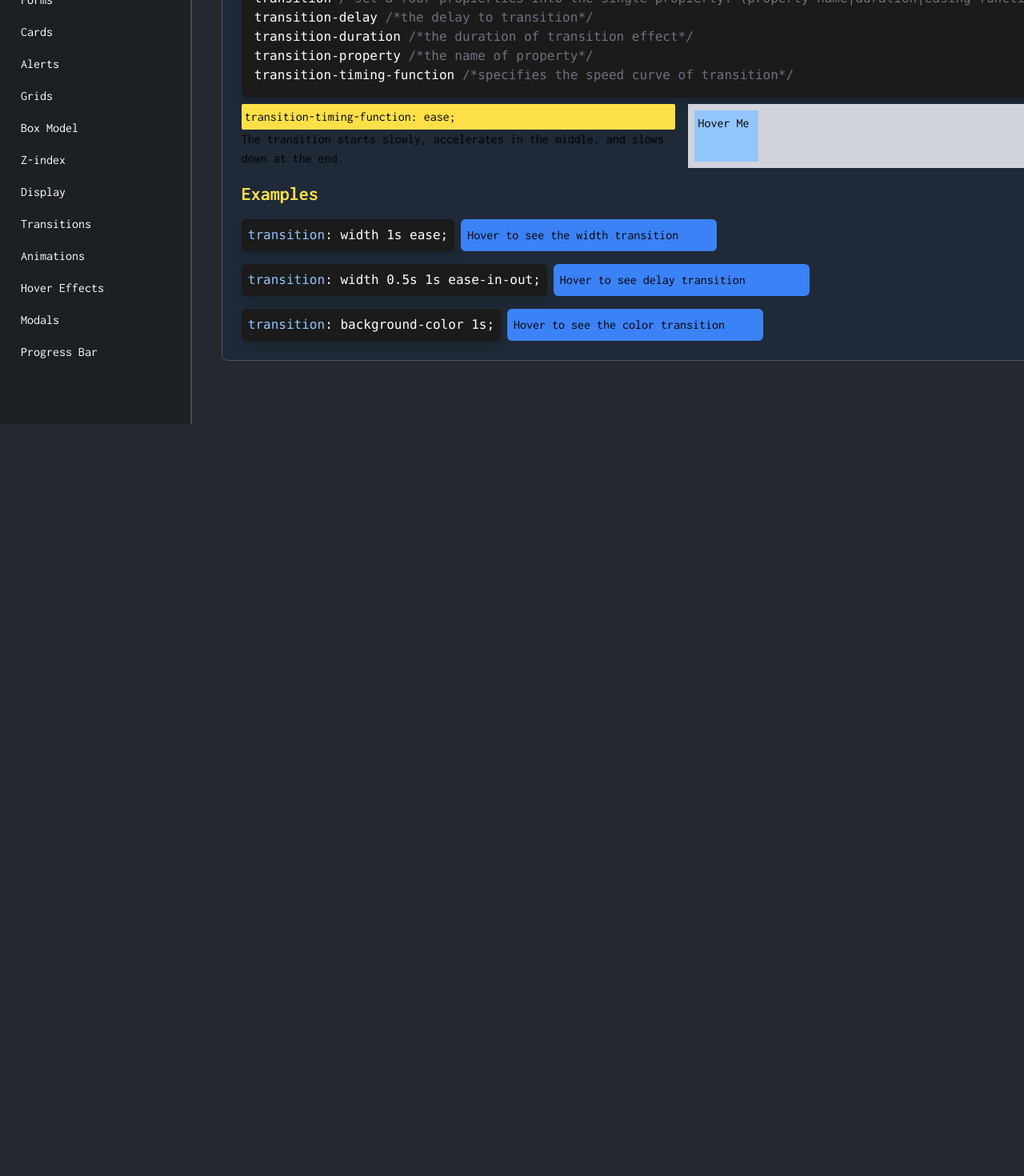
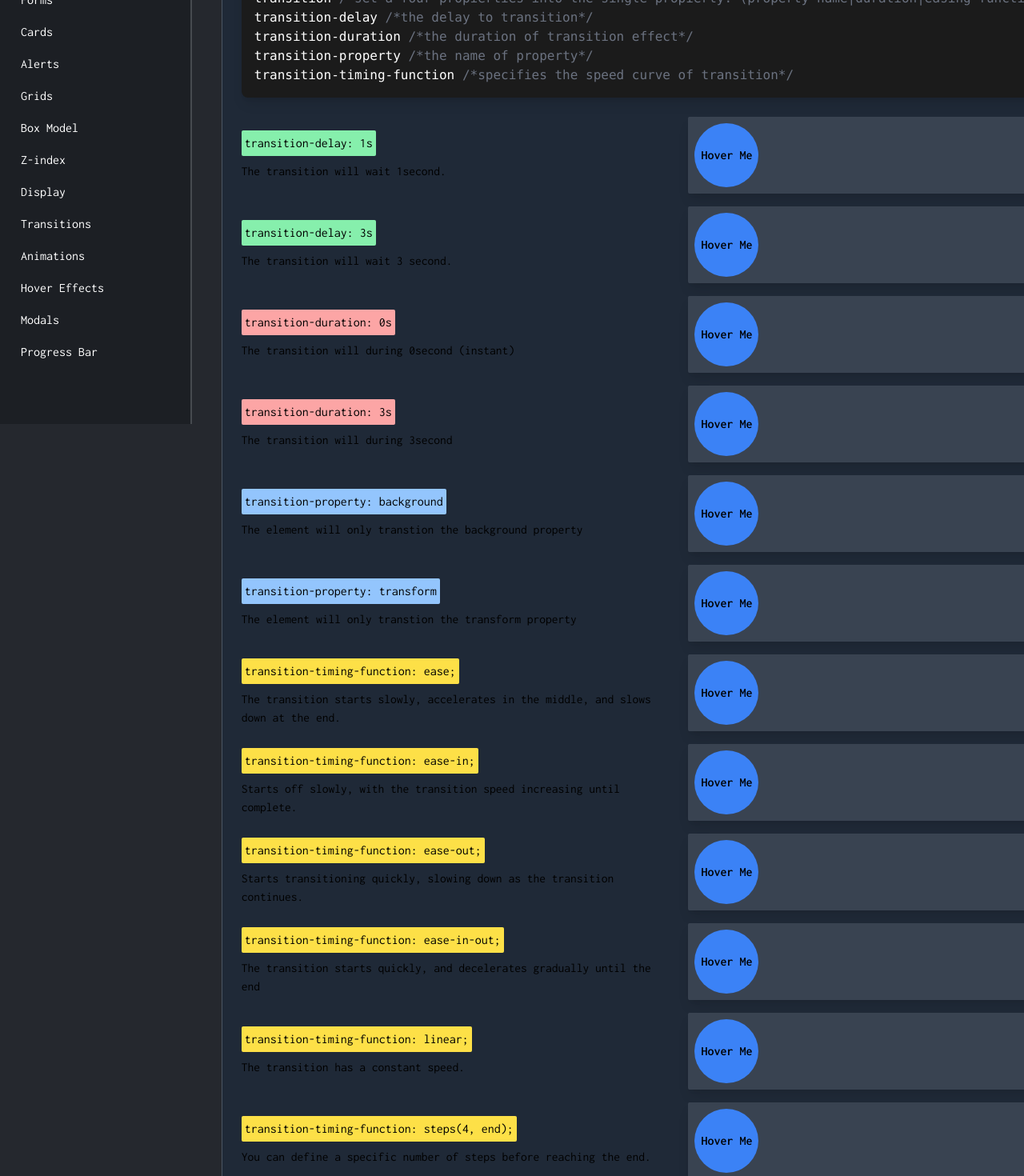
Before and after one commit to juancruzperalta/styleCSS, a React (Vite) app: page /transitions in a window 1280 px wide. Shown: the part 320-1790 px from the top of the page at 80% size. Before the commit the page ends 806 px from the top, so only its background shows below. Built offline with nearby package versions, Linux system fonts and the light colour scheme; a web font is replaced by a local one.

Commit message:
Transitions version 03-02-25

```diff
--- a/src/pages/Transitions.jsx
+++ b/src/pages/Transitions.jsx
@@ -45,19 +45,167 @@ export const Transitions = () => {
             </li>
           </ul>
         </pre>
-        <article className="mt-2 flex flex-col w-full h-full p-0 m-0 gap-4">
-          <div className="grid grid-cols-2 gap-4">
-            <div className="flex flex-col">
-              <span className="bg-yellow-300 text-black rounded-sm p-1 ">
-                transition-timing-function: ease;
-              </span>
-              <p>
-                The transition starts slowly, accelerates in the middle, and
-                slows down at the end.
-              </p>
+        <article className="mt-6 grid grid-cols-2 items-center justify-center w-full h-full p-0 m-0 gap-4">
+          <div className="flex flex-col  gap-2">
+            <span className="bg-green-300 text-black rounded-sm p-1 w-max">
+              transition-delay: 1s
+            </span>
+            <p className="text-[0.97rem]">The transition will wait 1second.</p>
+          </div>
+          <div className="bg-gray-600/60 rounded-sm p-2 shadow-lg">
+            <div className="bg-blue-500 font-semibold p-1 flex items-center justify-center w-[80px] h-[80px] rounded-full transition-all hover:translate-x-40 delay-[1s] duration-1000">
+              Hover Me
             </div>
-            <div className="bg-gray-300 p-2">
-              <div className="bg-blue-300 p-1 w-[80px] h-full">Hover Me</div>
+          </div>
+          <div className="flex flex-col  gap-2">
+            <span className="bg-green-300 text-black rounded-sm p-1 w-max">
+              transition-delay: 3s
+            </span>
+            <p className="text-[0.97rem]">The transition will wait 3 second.</p>
+          </div>
+          <div className="bg-gray-600/60 rounded-sm p-2 shadow-lg">
+            <div className="bg-blue-500 font-semibold p-1 flex items-center justify-center w-[80px] h-[80px] rounded-full transition-all hover:translate-x-40 delay-[3s] duration-1000">
+              Hover Me
+            </div>
+          </div>
+          <div className="flex flex-col  gap-2">
+            <span className="bg-red-300 text-black rounded-sm p-1 w-max">
+              transition-duration: 0s
+            </span>
+            <p className="text-[0.97rem]">
+              The transition will during 0second (instant)
+            </p>
+          </div>
+          <div className="bg-gray-600/60 rounded-sm p-2 shadow-lg">
+            <div className="bg-blue-500 font-semibold p-1 flex items-center justify-center w-[80px] h-[80px] rounded-full transition-all hover:translate-x-40 duration-0">
+              Hover Me
+            </div>
+          </div>
+          <div className="flex flex-col  gap-2">
+            <span className="bg-red-300 text-black rounded-sm p-1 w-max">
+              transition-duration: 3s
+            </span>
+            <p className="text-[0.97rem]">The transition will during 3second</p>
+          </div>
+          <div className="bg-gray-600/60 rounded-sm p-2 shadow-lg">
+            <div className="bg-blue-500 font-semibold p-1 flex items-center justify-center w-[80px] h-[80px] rounded-full transition-all hover:translate-x-40 duration-[3s]">
+              Hover Me
+            </div>
+          </div>
+          <div className="flex flex-col  gap-2">
+            <span className="bg-blue-300 text-black rounded-sm p-1 w-max">
+              transition-property: background
+            </span>
+            <p className="text-[0.97rem]">
+              The element will only transtion the background property
+            </p>
+          </div>
+          <div className="bg-gray-600/60 rounded-sm p-2 shadow-lg">
+            <div className="bg-blue-500 font-semibold p-1 flex items-center justify-center w-[80px] h-[80px] rounded-full transition-[background-color] hover:bg-green-500 duration-[3s]">
+              Hover Me
+            </div>
+          </div>
+          <div className="flex flex-col  gap-2">
+            <span className="bg-blue-300 text-black rounded-sm p-1 w-max">
+              transition-property: transform
+            </span>
+            <p className="text-[0.97rem]">
+              The element will only transtion the transform property
+            </p>
+          </div>
+          <div className="bg-gray-600/60 rounded-sm p-2 shadow-lg">
+            <div className="bg-blue-500 font-semibold p-1 flex items-center justify-center w-[80px] h-[80px] rounded-full transition-[transform] hover:translate-x-40 duration-[2s]">
+              Hover Me
+            </div>
+          </div>
+          <div className="flex flex-col gap-2">
+            <span className="bg-yellow-300 text-black rounded-sm p-1 w-max">
+              transition-timing-function: ease;
+            </span>
+            <p className="text-[0.97rem]">
+              The transition starts slowly, accelerates in the middle, and slows
+              down at the end.
+            </p>
+          </div>
+          <div className="bg-gray-600/60 rounded-sm p-2 shadow-lg">
+            <div className="bg-blue-500 font-semibold p-1 flex items-center justify-center w-[80px] h-[80px] rounded-full transition-all hover:translate-x-40 ease duration-1000">
+              Hover Me
+            </div>
+          </div>
+
+          <div className="flex flex-col gap-2">
+            <span className="bg-yellow-300 text-black rounded-sm p-1 w-max">
+              transition-timing-function: ease-in;
+            </span>
+            <p className="text-[0.97rem]">
+              Starts off slowly, with the transition speed increasing until
+              complete.
+            </p>
+          </div>
+          <div className="bg-gray-600/60 rounded-sm p-2 shadow-lg">
+            <div className="bg-blue-500 font-semibold p-1 flex items-center justify-center w-[80px] h-[80px] rounded-full transition-all hover:translate-x-40  ease-in duration-1000">
+              Hover Me
+            </div>
+          </div>
+
+          <div className="flex flex-col gap-2">
+            <span className="bg-yellow-300 text-black rounded-sm p-1 w-max">
+              transition-timing-function: ease-out;
+            </span>
+            <p className="text-[0.97rem]">
+              Starts transitioning quickly, slowing down as the transition
+              continues.
+            </p>
+          </div>
+          <div className="bg-gray-600/60 rounded-sm p-2 shadow-lg">
+            <div className="bg-blue-500 font-semibold p-1 flex items-center justify-center w-[80px] h-[80px] rounded-full transition-all hover:translate-x-40  ease-out duration-1000">
+              Hover Me
+            </div>
+          </div>
+
+          <div className="flex flex-col gap-2">
+            <span className="bg-yellow-300 text-black rounded-sm p-1 w-max">
+              transition-timing-function: ease-in-out;
+            </span>
+            <p className="text-[0.97rem]">
+              The transition starts quickly, and decelerates gradually until the
+              end
+            </p>
+          </div>
+          <div className="bg-gray-600/60 rounded-sm p-2 shadow-lg">
+            <div className="bg-blue-500 font-semibold p-1 flex items-center justify-center w-[80px] h-[80px] rounded-full transition-all hover:translate-x-40  ease-in-out duration-1000">
+              Hover Me
+            </div>
+          </div>
+
+          <div className="flex flex-col gap-2">
+            <span className="bg-yellow-300 text-black rounded-sm p-1 w-max">
+              transition-timing-function: linear;
+            </span>
+            <p className="text-[0.97rem]">
+              The transition has a constant speed.
+            </p>
+          </div>
+          <div className="bg-gray-600/60 rounded-sm p-2 shadow-lg">
+            <div className="bg-blue-500 font-semibold p-1 flex items-center justify-center w-[80px] h-[80px] rounded-full transition-all hover:translate-x-40 linear duration-1000">
+              Hover Me
+            </div>
+          </div>
+
+          <div className="flex flex-col gap-2">
+            <span className="bg-yellow-300 text-black rounded-sm p-1 w-max">
+              transition-timing-function: steps(4, end);
+            </span>
+            <p className="text-[0.97rem]">
+              You can define a specific number of steps before reaching the end.
+            </p>
+          </div>
+          <div className="bg-gray-600/60 rounded-sm p-2 shadow-lg">
+            <div
+              className="bg-blue-500 font-semibold p-1 flex items-center justify-center w-[80px] h-[80px] rounded-full transition-all hover:translate-x-40  duration-1000"
+              style={{ transitionTimingFunction: "steps(4, end)" }}
+            >
+              Hover Me
             </div>
           </div>
         </article>
```
